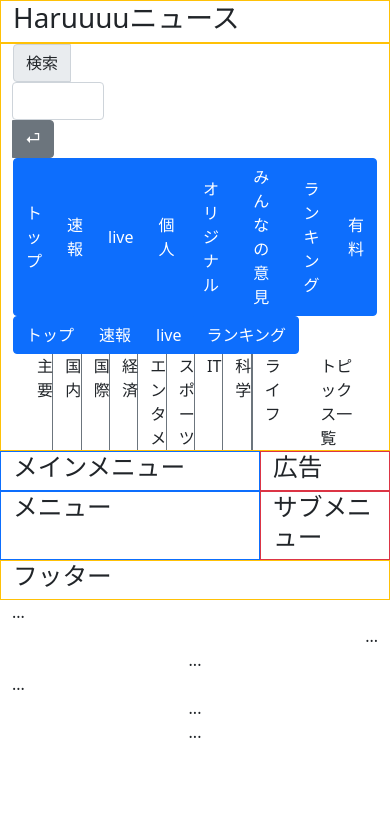
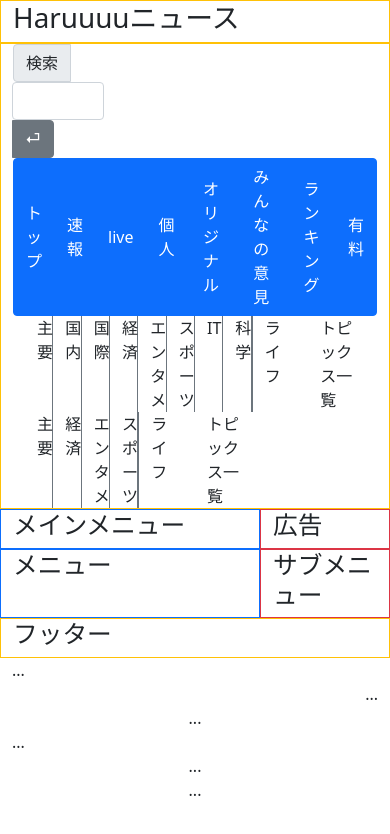
Before and after one commit to harukanakano87/harukanakano87.github.io, a plain HTML site: page 230524/block.html in a window 390 px wide. Drawn offline with nearby package versions, Linux system fonts and the light colour scheme.

Commit message:
初めてのレスポンスシビル03

```diff
--- a/230524/block.html
+++ b/230524/block.html
@@ -32,7 +32,7 @@
       </div>
     </div>
 
-    <div aria-label="Basic example　.d-none .d-lg-block .d-xl-none" class="btn-group" role="group">
+    <div class="btn-group .d-none .d-lg-block .d-xl-none"  role="group" aria-label="Basic example">
       <button type="button" class="btn btn-primary">トップ</button>
       <button type="button" class="btn btn-primary">速報</button>
       <button type="button" class="btn btn-primary">live</button>
@@ -43,15 +43,8 @@
       <button type="button" class="btn btn-primary">有料</button>
     </div>
 
-    <div aria-label="Basic example　.d-none .d-md-block .d-lg-none" class="btn-group" role="group">
-      <button type="button" class="btn btn-primary">トップ</button>
-      <button type="button" class="btn btn-primary">速報</button>
-      <button type="button" class="btn btn-primary">live</button>
-      <button type="button" class="btn btn-primary">ランキング</button>
-    </div>
 
-
-    <div class="container-fluid">
+    <div class="container-fluid .d-none .d-lg-block .d-xl-none">
       <div class="row">
         <div class="col-1 my-box border-end border-secondary">主要</div>
         <div class="col-1 my-box border-end border-secondary">国内</div>
@@ -61,6 +54,19 @@
         <div class="col-1 my-box border-end border-secondary">スポーツ</div>
         <div class="col-1 my-box border-end border-secondary">IT</div>
         <div class="col-1 my-box border-end border-secondary">科学</div>
+        <div class="col-1 my-box border-start border-secondary">ライフ</div>
+        <div class="col-1 my-box">  </div>
+        <div class="col-2 my-box">トピックス一覧</div>
+
+      </div>
+    </div>
+
+    <div class="container-fluid .d-block .d-sm-none">
+      <div class="row">
+        <div class="col-1 my-box border-end border-secondary">主要</div>
+        <div class="col-1 my-box border-end border-secondary">経済</div>
+        <div class="col-1 my-box border-end border-secondary">エンタメ</div>
+        <div class="col-1 my-box border-end border-secondary">スポーツ</div>
         <div class="col-1 my-box border-start border-secondary">ライフ</div>
         <div class="col-1 my-box">  </div>
         <div class="col-2 my-box">トピックス一覧</div>
```
